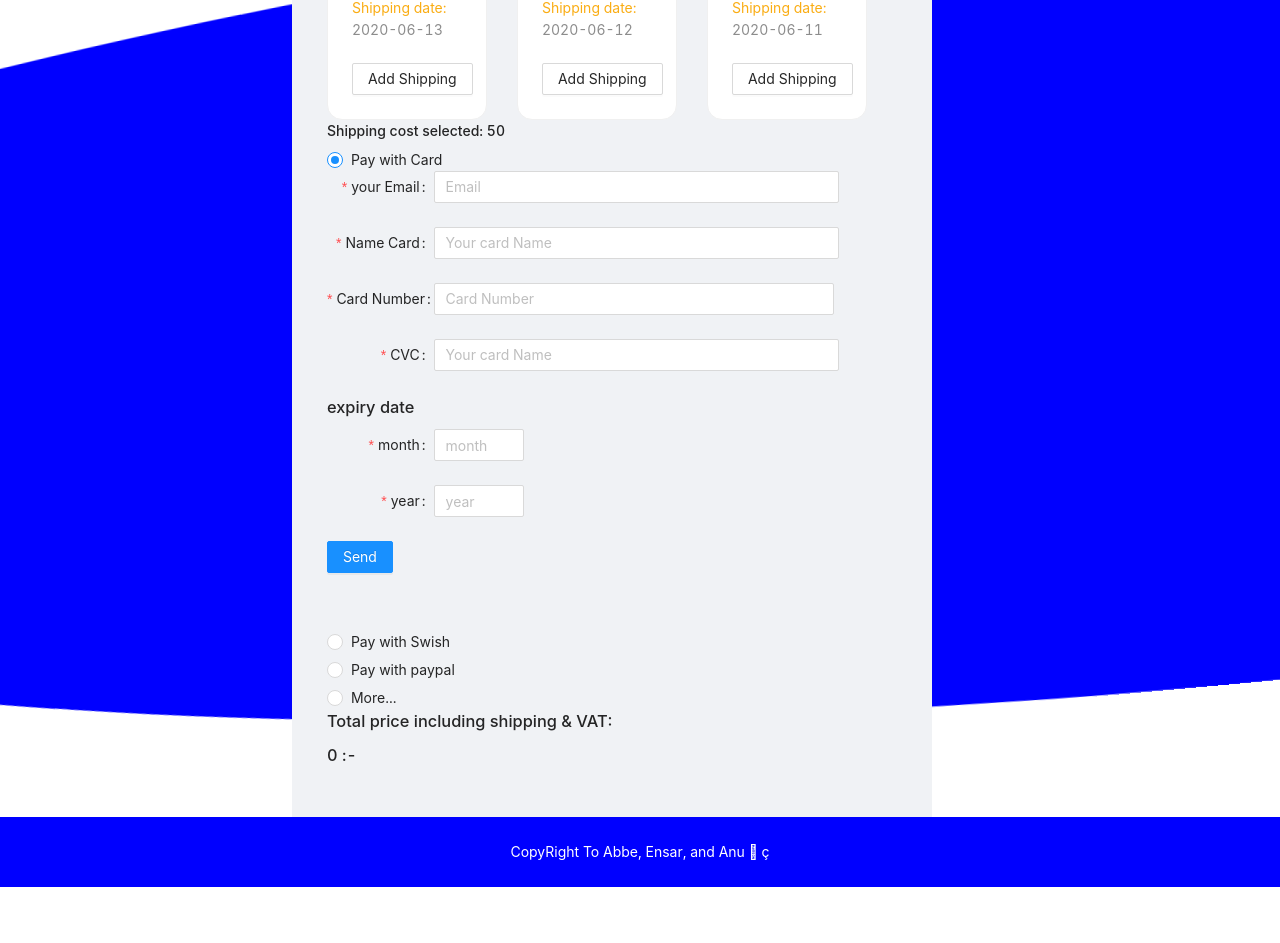
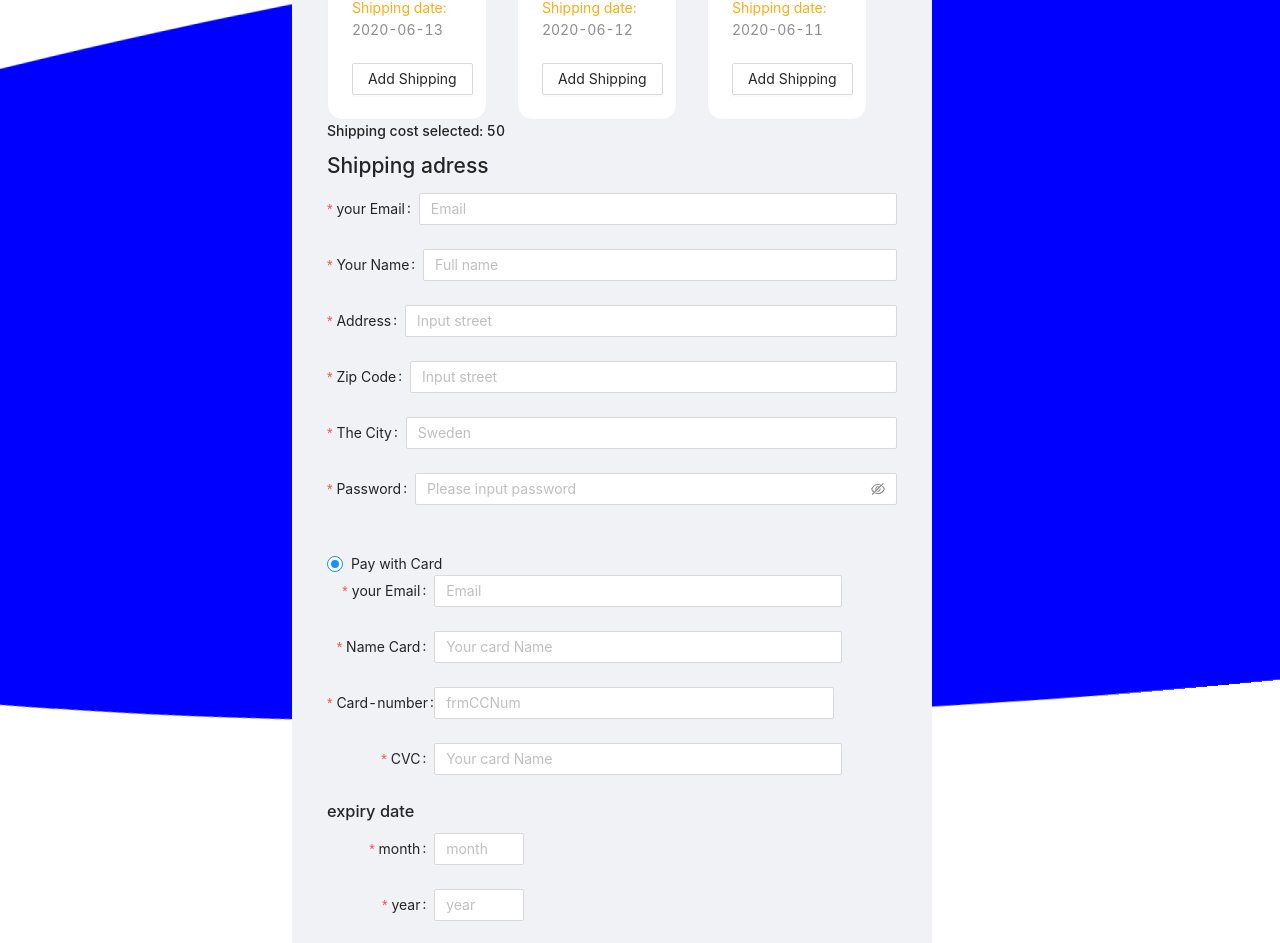
Before and after one commit to Abbe91/checkout-group6, a React (Create React App) app in the folder my-app/: page /checkout in a window 1280 px wide. Shown: the part 515-1458 px from the top of the page. Before the commit the page ends 1402 px from the top, so only its background shows below. Built offline with nearby package versions, Linux system fonts and the light colour scheme.

Commit message:
add the shipping address

```diff
--- a/my-app/src/components/AddressCheckOut.tsx
+++ b/my-app/src/components/AddressCheckOut.tsx
@@ -0,0 +1,47 @@
+import React  ,{ Component}  from 'react';
+
+import { Form,Input, AutoComplete } from 'antd';
+
+const FormItem = Form.Item;
+
+
+class AddressForm extends Component {
+   render(){
+        return (
+
+        <Form name="complex-form">
+            <FormItem>
+            <h2>Shipping adress</h2>
+              <FormItem name={['Your', 'Email']}  label="your Email" rules={[{ required: true }]} >
+                      <AutoComplete  placeholder="Email" />
+                </FormItem>
+
+                <FormItem label="Your Name" name={["user", "name"]}  rules={[{ required: true, message: 'Username is required' }]}>
+                      <Input name="name"   placeholder="Full name"  />
+                </FormItem>
+
+                <FormItem name={['address', 'street']} label="Address" rules={[{ required: true, message: 'Street is required' }]}>
+                  <Input  placeholder="Input street" />
+                </FormItem>
+                <FormItem name={['frmZipS', 'frmZipS']} label="Zip Code" rules={[{ required: true, message: 'Street is required' }]}>
+                  <Input name= "frmZipS" placeholder="Input street" />
+                </FormItem>
+
+              <FormItem name={['frmCityS', 'frmCityS']} label="The City" rules={[{ required: true, message: 'Street is required' }]}>
+                <Input  name="frmCityS" placeholder="Sweden" />
+              </FormItem>
+
+              <FormItem name="password" label="Password" rules={[{ required: true, message: 'Please input your password!' }]}>
+                      <Input.Password  placeholder="Please input password"/>
+              </FormItem>
+
+            </FormItem>
+
+        </Form>
+
+
+        );
+    }
+  }
+
+  export default AddressForm;
--- a/my-app/src/components/CardForm.tsx
+++ b/my-app/src/components/CardForm.tsx
@@ -116,16 +116,16 @@ class CreditCardForm extends Component<Props, State> {
 
                   <FormItem name={['Your', 'name']}  label="Name Card" rules={[{ required: true }]} >
                     <AutoComplete  placeholder="Your card Name" />
-
                   </FormItem>
 
-                  <FormItem name="credit-card" label="Card Number" rules={[{ min:12 ,required: true }]} >
-                      <Input name="credit-card" type="number" pattern="\d*" placeholder="Card Number"   style={{width:400}} />
+                  <FormItem name={['cardnumber', 'cardnumber']}label="Card-number" rules={[{ min:12 ,required: true }]} >
+                      <Input name="cardnumber" type="number" pattern="\d*" placeholder="frmCCNum"   style={{width:400}} />
                     </FormItem>
 
-                    <FormItem name={['Cvc', 'number']} label="CVC" rules={[{required: true,min: 3, max: 3 }]}>
-                    <AutoComplete dataSource={dataSource} placeholder="Your card Name" />
+                    <FormItem name={['cvc', 'cvc']} label="CVC" rules={[{required: true,min: 3, max: 3 }]}>
+                    <Input  type="number" name="cvc"  placeholder="Your card Name" />
                     </FormItem>
+
 
                     <h1>expiry date</h1>
                     <FormItem name={['Type', 'Month']} label="month" rules={[{required: true, type: 'number',min: 1, max: 12 }]}>
--- a/my-app/src/components/Checkout.tsx
+++ b/my-app/src/components/Checkout.tsx
@@ -3,6 +3,7 @@ import Radiobutton from './Radio'
 import { Cart } from './Cart';
 import CheckoutFracksatt from './checkoutFracksatt';
 import TotalPrice from './TotalPrice';
+import Address from './AddressCheckOut';
 
 
 
@@ -16,6 +17,7 @@ function Checkout(){
 
             <Cart/>
             <CheckoutFracksatt/>
+            <Address />
             <Radiobutton />
             <TotalPrice/>
 
```
